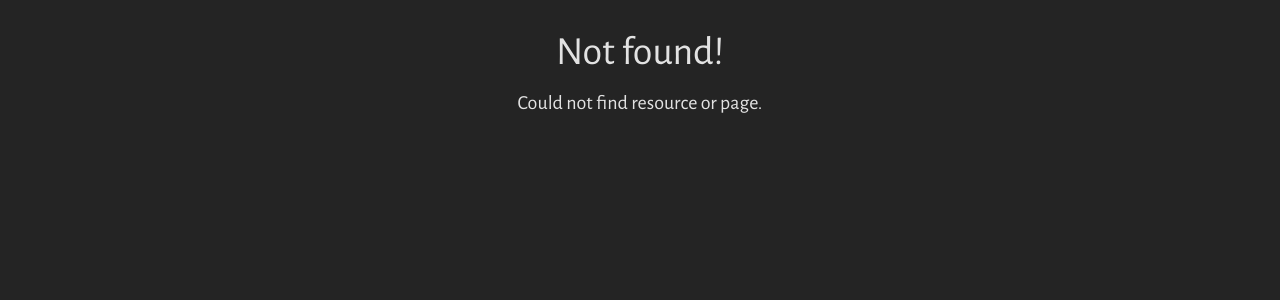
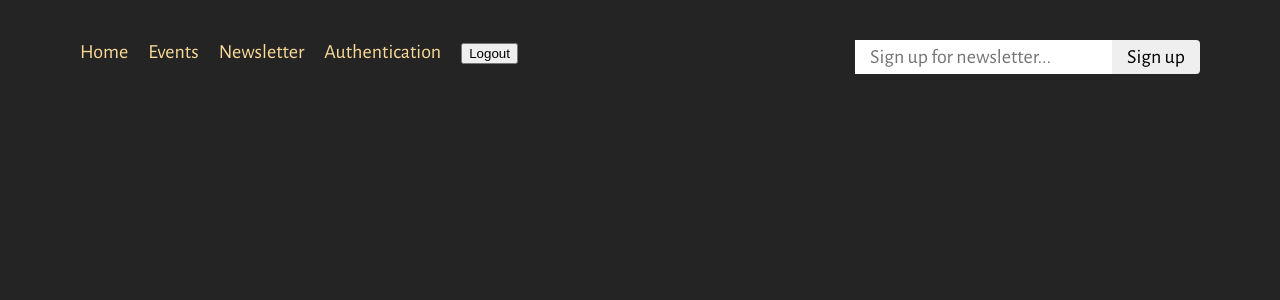
Before and after one commit to palinavasilevich/react-auth-events-app, a React (Vite) app in the folder frontend/: page /logout in a window 1280 px wide. Before the commit this address had no page. Shown: the top 300 px of the page. Built offline with nearby package versions, Linux system fonts and the light colour scheme.

Commit message:
feat[auth]: implement user logout

```diff
--- /dev/null
+++ b/frontend/src/components/Logout/logoutAction.js
@@ -0,0 +1,7 @@
+import { redirect } from "react-router-dom";
+import { removeAuthToken } from "../../utils/auth";
+
+export function logoutAction() {
+  removeAuthToken();
+  return redirect("/");
+}
--- a/frontend/src/components/MainNavigation/MainNavigation.jsx
+++ b/frontend/src/components/MainNavigation/MainNavigation.jsx
@@ -1,4 +1,4 @@
-import { NavLink } from "react-router-dom";
+import { Form, NavLink } from "react-router-dom";
 import NewsletterSignup from "../NewsletterSignup/NewsletterSignup";
 
 import classes from "./MainNavigation.module.css";
@@ -39,7 +39,6 @@ function MainNavigation() {
               Newsletter
             </NavLink>
           </li>
-
           <li>
             <NavLink
               to="/auth?mode=login"
@@ -50,6 +49,11 @@ function MainNavigation() {
               Authentication
             </NavLink>
           </li>
+          <li>
+            <Form action="/logout" method="post">
+              <button>Logout</button>
+            </Form>
+          </li>
         </ul>
       </nav>
       <NewsletterSignup />
--- a/frontend/src/pages/Newsletter/actions/newsletterAction.js
+++ b/frontend/src/pages/Newsletter/actions/newsletterAction.js
@@ -1,8 +1,6 @@
 export async function action({ request }) {
   const data = await request.formData();
   const email = data.get("email");
-
-  console.log(data);
 
   if (!email) {
     return { ok: false, error: "Please enter your email address." };
--- a/frontend/src/router/index.jsx
+++ b/frontend/src/router/index.jsx
@@ -20,6 +20,7 @@ import { action as eventAction } from "../components/EventForm/actions/eventActi
 import { action as newsletterAction } from "../pages/Newsletter/actions/newsletterAction";
 import { action as deleteEventAction } from "../pages/EventDetails/actions/deleteEventAction";
 import { authAction } from "../pages/Authentication/actions/authAction";
+import { logoutAction } from "../components/Logout/logoutAction";
 
 const router = createBrowserRouter([
   {
@@ -59,6 +60,7 @@ const router = createBrowserRouter([
         action: newsletterAction,
       },
       { path: "auth", element: <AuthenticationPage />, action: authAction },
+      { path: "logout", action: logoutAction },
     ],
   },
 ]);
--- a/frontend/src/utils/auth.js
+++ b/frontend/src/utils/auth.js
@@ -8,3 +8,7 @@ export function getAuthToken() {
   const token = localStorage.getItem("token");
   return token;
 }
+
+export function removeAuthToken() {
+  localStorage.removeItem("token");
+}
```
Also changed, not shown: 1 other file (tests, documents, lock files or other folders).
